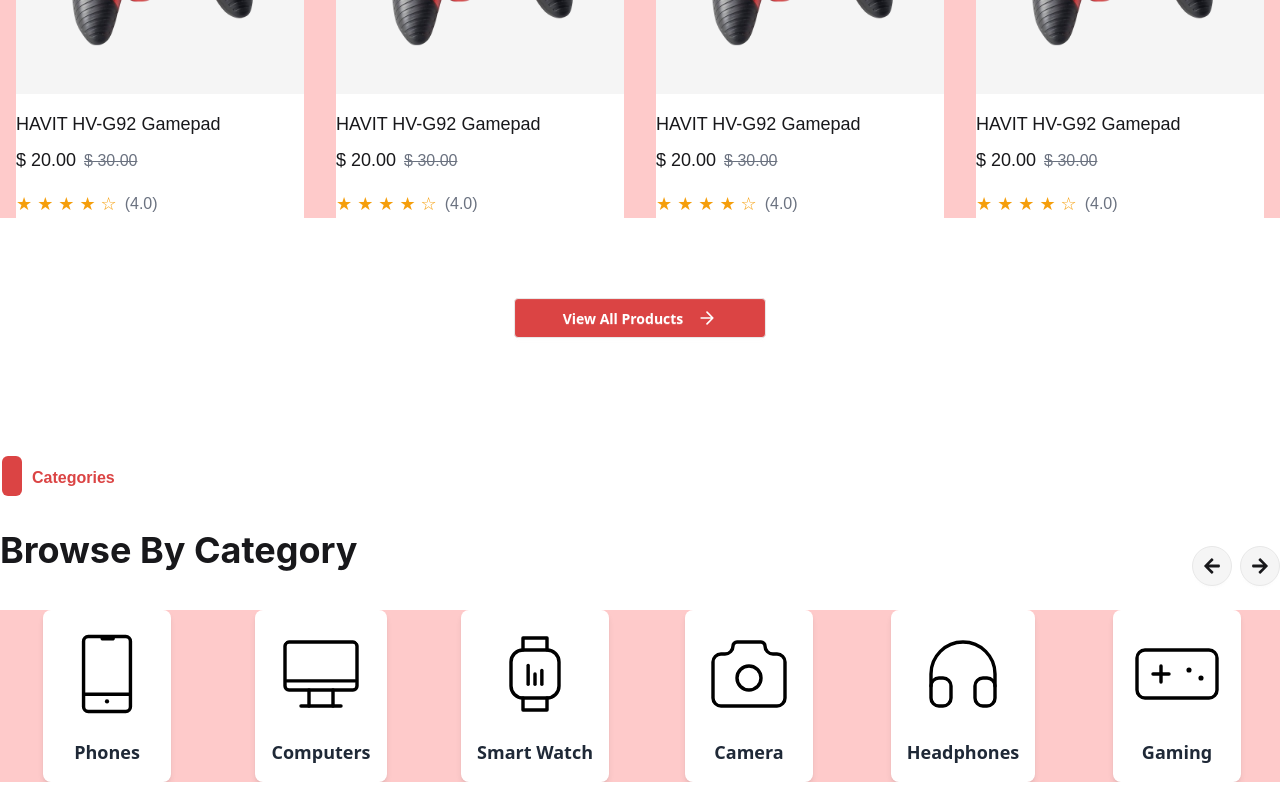
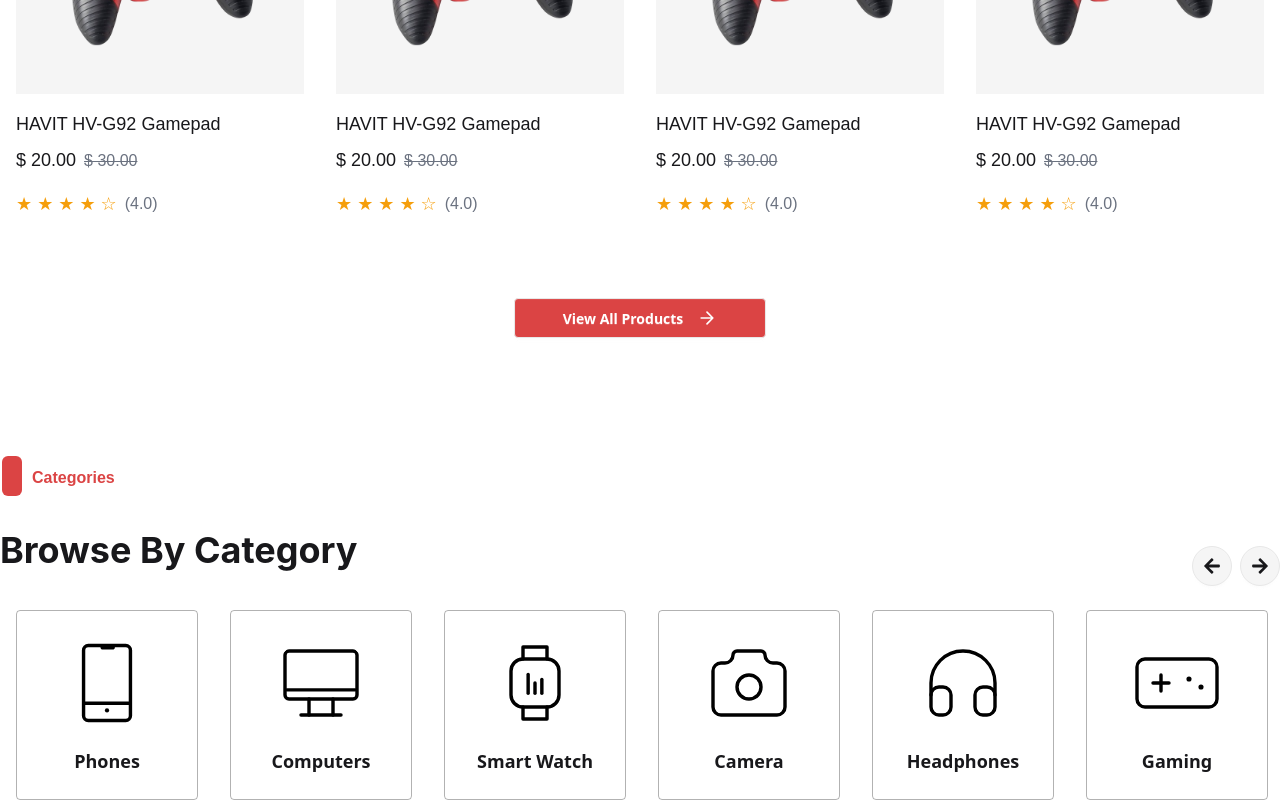
Before and after one commit to NurTheDev/Exclusive-e-commerce, a React (Vite) app: page / in a window 1280 px wide. Shown: the part 964-1764 px from the top of the page. Built offline with nearby package versions, Linux system fonts and the light colour scheme.

Commit message:
added some fixed

```diff
--- a/src/App.css
+++ b/src/App.css
@@ -26,28 +26,12 @@
     font-weight: 500;
     letter-spacing: 0.05em;
 }
-.slick-arrow {
-    width: 30px !important;
-    height: 30px !important;
-    background: var(--secondary) !important;
-    border-radius: 50% !important;
-    display: flex !important;
-    align-items: center !important;
-    justify-content: center !important;
-}
-/*.slick-prev {*/
-/*    top: -60px !important;*/
-/*    right: 20px !important;*/
-/*    left: auto !important;*/
+/*.slick-arrow {*/
+/*    width: 30px !important;*/
+/*    height: 30px !important;*/
+/*    background: var(--secondary) !important;*/
+/*    border-radius: 50% !important;*/
+/*    display: flex !important;*/
+/*    align-items: center !important;*/
+/*    justify-content: center !important;*/
 /*}*/
-/*.slick-next {*/
-/*    top: -60px !important;*/
-/*}*/
-/*.slick-next:before {*/
-/*    content: "" !important;*/
-/*    width: 16px !important;*/
-/*    height: 16px !important;*/
-/*    background: url("../src/assets/nextArrow.png") no-repeat center !important;*/
-/*    background-size: 16px 16px !important;*/
-/*    color: transparent !important;*/
-/*}*/
--- a/src/comonComponent/CategoryCard.jsx
+++ b/src/comonComponent/CategoryCard.jsx
@@ -4,15 +4,13 @@
 const CategoryCard = (props) => {
 
     return (
-        <div>
-            <div className="flex flex-col items-center justify-center p-4 bg-white rounded-lg shadow-md hover:shadow-lg transition-shadow duration-300">
-                <img
-                    src={getCategoryImg(props.data.image)}
-                    alt={props.data.name}
-                    className="w-24 h-24 object-cover mb-4 rounded-full"
-                />
-                <h3 className="text-lg font-semibold text-gray-800">{props.data.name}</h3>
-            </div>
+        <div className="flex flex-col items-center justify-center group rounded-sm border py-6 w-full border-black/30 hover:shadow-lg hover:scale-95 transition-all duration-300 cursor-pointer hover:bg-secondary2 hover:text-white">
+            <img
+                src={getCategoryImg(props.data.image)}
+                alt={props.data.name}
+                className="w-24 h-24 object-cover mb-4 rounded-full transition-all duration-300 group-hover:scale-105 group-hover:invert"
+            />
+            <h3 className="text-lg font-semibold ">{props.data.name}</h3>
         </div>
     );
 };
--- a/src/comonComponent/ProductCard.jsx
+++ b/src/comonComponent/ProductCard.jsx
@@ -5,7 +5,7 @@
 import Button from "./Button.jsx";
 const ProductCard = ({product}) => {
     return (
-        <div className={"max-w-2xs relative group"}>
+        <div className={"relative group"}>
             <div className={"relative"}>
                 <div className={"p-12 bg-secondaryColor "}>
                     <img src={joystick || ""} alt="" />
--- a/src/helper/CustomCarousel.jsx
+++ b/src/helper/CustomCarousel.jsx
@@ -11,9 +11,9 @@
                 " right-0" +
                 " z-10"} />}
             <div>
-                <Slider ref={sliderRef} {...props.settings} className={"bg-red-200"}>
+                <Slider ref={sliderRef} {...props.settings}>
                     {props.data?.map((item, index) =>(
-                        <div key={index} className="px-2 lg:px-0 !flex !justify-center !items-center">
+                        <div key={index} className="px-2 lg:px-4 !flex !justify-center !items-center">
                             {props.type === "product" ? <ProductCard product={item}/> : <CategoryCard data={item}/>}
                         </div>
                     ))}
```
